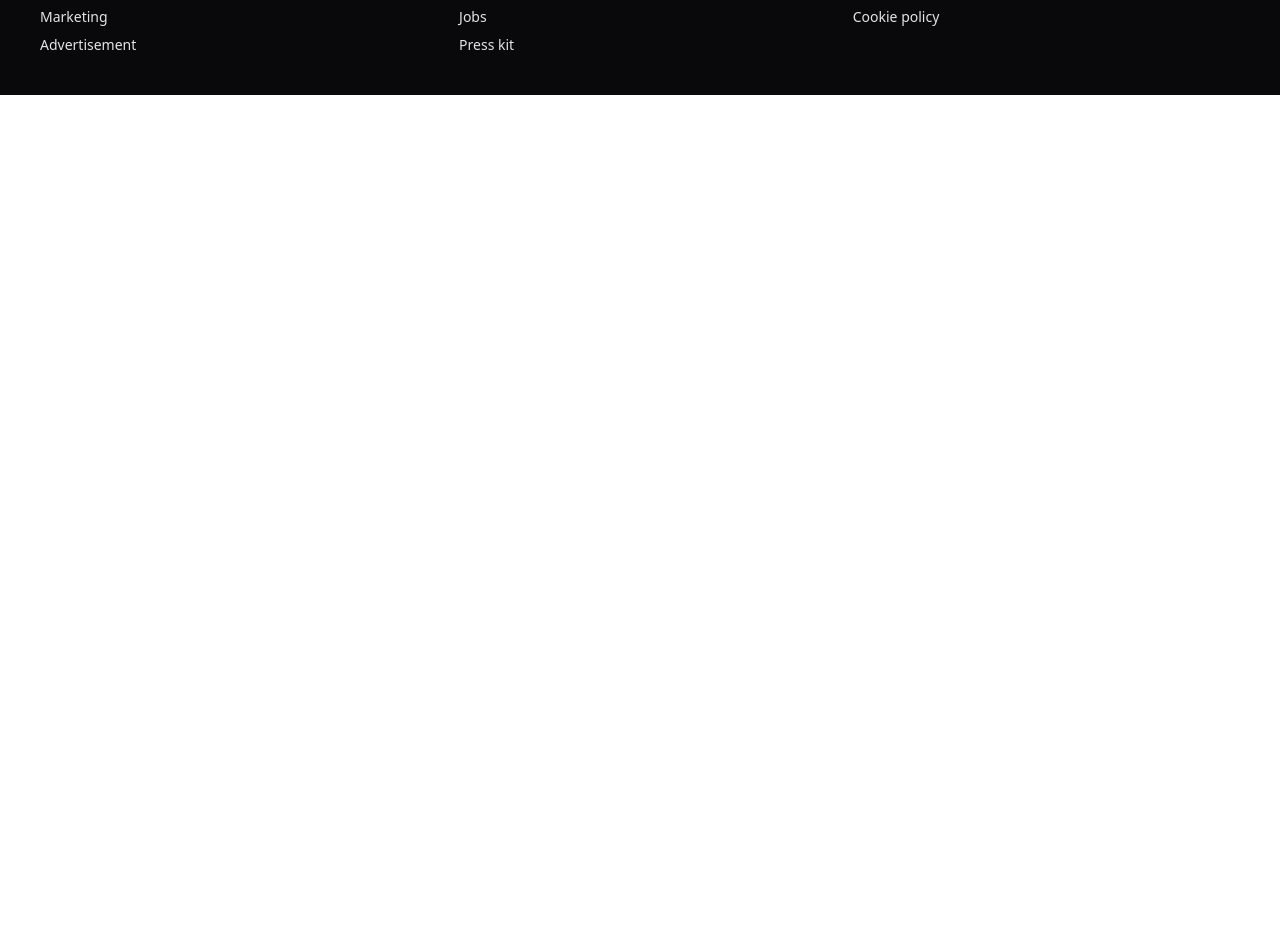
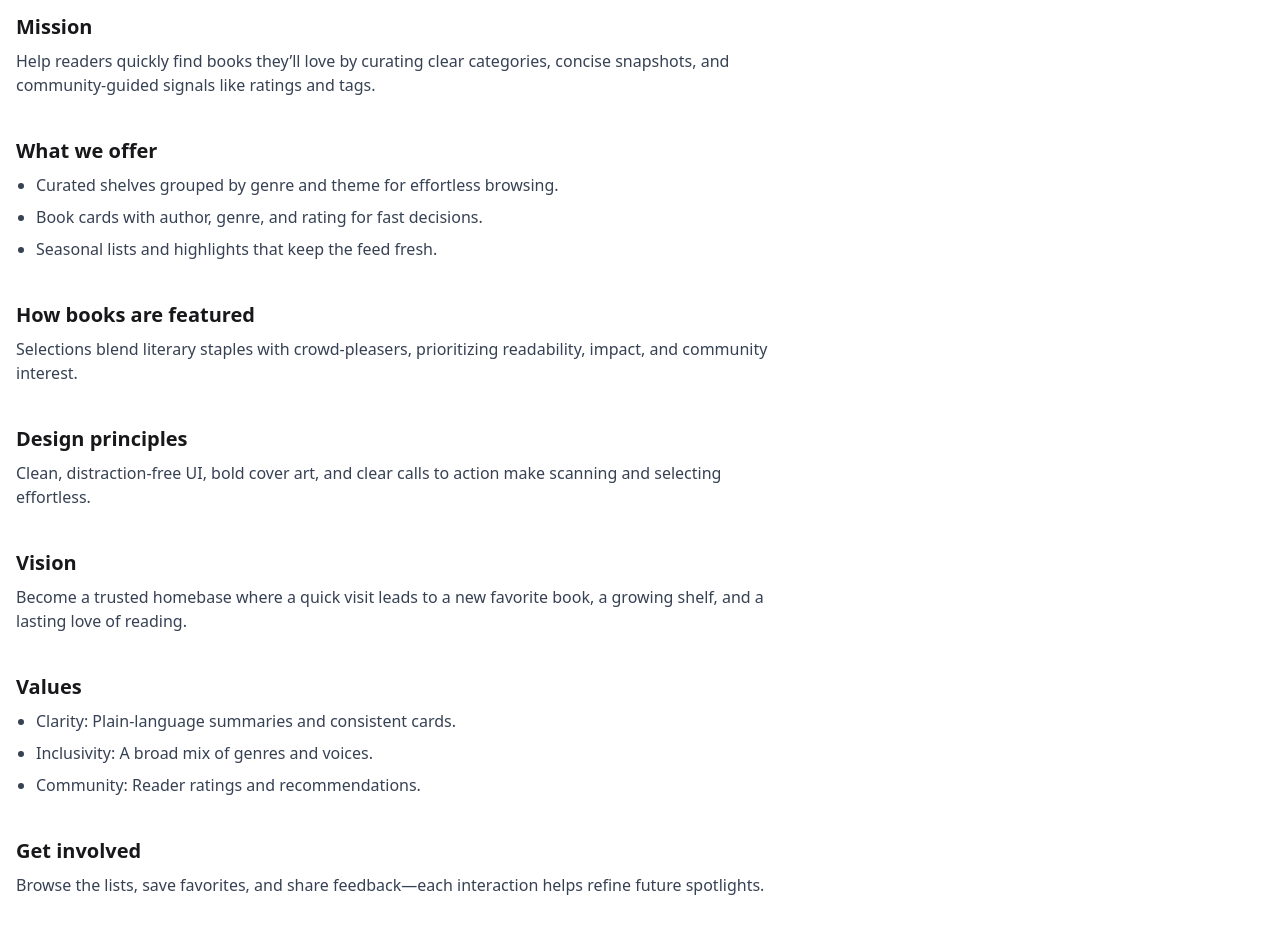
Before and after one commit to masumislambadsha/Boi-Poka, a React (Vite) app: page /about in a window 1280 px wide. Shown: the part 341-1292 px from the top of the page. Before the commit the page ends 800 px from the top, so only its background shows below. Built offline with nearby package versions, Linux system fonts and the light colour scheme.

Commit message:
update change

```diff
--- a/src/pages/About/About.jsx
+++ b/src/pages/About/About.jsx
@@ -1,10 +1,70 @@
 import React from 'react';
 
 const About = () => {
-  return (
-    <div className=' container mx-auto'>
-      <h3>About</h3>
-    </div>
+ return (
+    <section className="about container mx-auto px-4 py-16">
+      <div className="max-w-3xl">
+        <h2 className="text-3xl font-semibold mb-4">About</h2>
+        <p className="text-lg text-gray-700 mb-10">
+          Books Vibe is a welcoming place to discover and track great reads across genres—pairing timeless classics with modern favorites in a clean, card‑based layout. {/* [web:11][web:13] */}
+        </p>
+
+        <div className="space-y-10">
+          <div>
+            <h3 className="text-xl font-semibold mb-2">Mission</h3>
+            <p className="text-gray-700">
+              Help readers quickly find books they’ll love by curating clear categories, concise snapshots, and community‑guided signals like ratings and tags. {/* [web:11][web:14] */}
+            </p>
+          </div>
+
+          <div>
+            <h3 className="text-xl font-semibold mb-2">What we offer</h3>
+            <ul className="list-disc pl-5 text-gray-700 space-y-2">
+              <li>Curated shelves grouped by genre and theme for effortless browsing. {/* [web:11][web:19] */}</li>
+              <li>Book cards with author, genre, and rating for fast decisions. {/* [web:7][web:18] */}</li>
+              <li>Seasonal lists and highlights that keep the feed fresh. {/* [web:10][web:16] */}</li>
+            </ul>
+          </div>
+
+          <div>
+            <h3 className="text-xl font-semibold mb-2">How books are featured</h3>
+            <p className="text-gray-700">
+              Selections blend literary staples with crowd‑pleasers, prioritizing readability, impact, and community interest. {/* [web:11][web:19] */}
+            </p>
+          </div>
+
+          <div>
+            <h3 className="text-xl font-semibold mb-2">Design principles</h3>
+            <p className="text-gray-700">
+              Clean, distraction‑free UI, bold cover art, and clear calls to action make scanning and selecting effortless. {/* [web:6][web:5] */}
+            </p>
+          </div>
+
+          <div>
+            <h3 className="text-xl font-semibold mb-2">Vision</h3>
+            <p className="text-gray-700">
+              Become a trusted homebase where a quick visit leads to a new favorite book, a growing shelf, and a lasting love of reading. {/* [web:11][web:14] */}
+            </p>
+          </div>
+
+          <div>
+            <h3 className="text-xl font-semibold mb-2">Values</h3>
+            <ul className="list-disc pl-5 text-gray-700 space-y-2">
+              <li>Clarity: Plain‑language summaries and consistent cards. {/* [web:13][web:6] */}</li>
+              <li>Inclusivity: A broad mix of genres and voices. {/* [web:14][web:21] */}</li>
+              <li>Community: Reader ratings and recommendations. {/* [web:11][web:16] */}</li>
+            </ul>
+          </div>
+
+          <div>
+            <h3 className="text-xl font-semibold mb-2">Get involved</h3>
+            <p className="text-gray-700">
+              Browse the lists, save favorites, and share feedback—each interaction helps refine future spotlights. {/* [web:11][web:13] */}
+            </p>
+          </div>
+        </div>
+      </div>
+    </section>
   );
 };
 
--- a/src/pages/Books/Books.jsx
+++ b/src/pages/Books/Books.jsx
@@ -6,7 +6,7 @@ const Books = ({data}) => {
   return (
     <div className=' container mx-auto mt-20'>
       <h3 className='font-serif text-4xl text-[#131313] font-bold text-center'>Books</h3>
-      <div className='max-w-[1300] mx-auto grid grid-cols-1 md:grid-cols-2 lg:grid-cols-3 mt-15 justify-items-center md:px-30 space-y-10'>
+      <div className='mx-auto grid grid-cols-1 md:grid-cols-2 lg:grid-cols-3 mt-15 justify-items-center md:px-30 space-y-10'>
       <Suspense fallback={"loading"}>
         {
           data.map(singleBook => <Book
```
